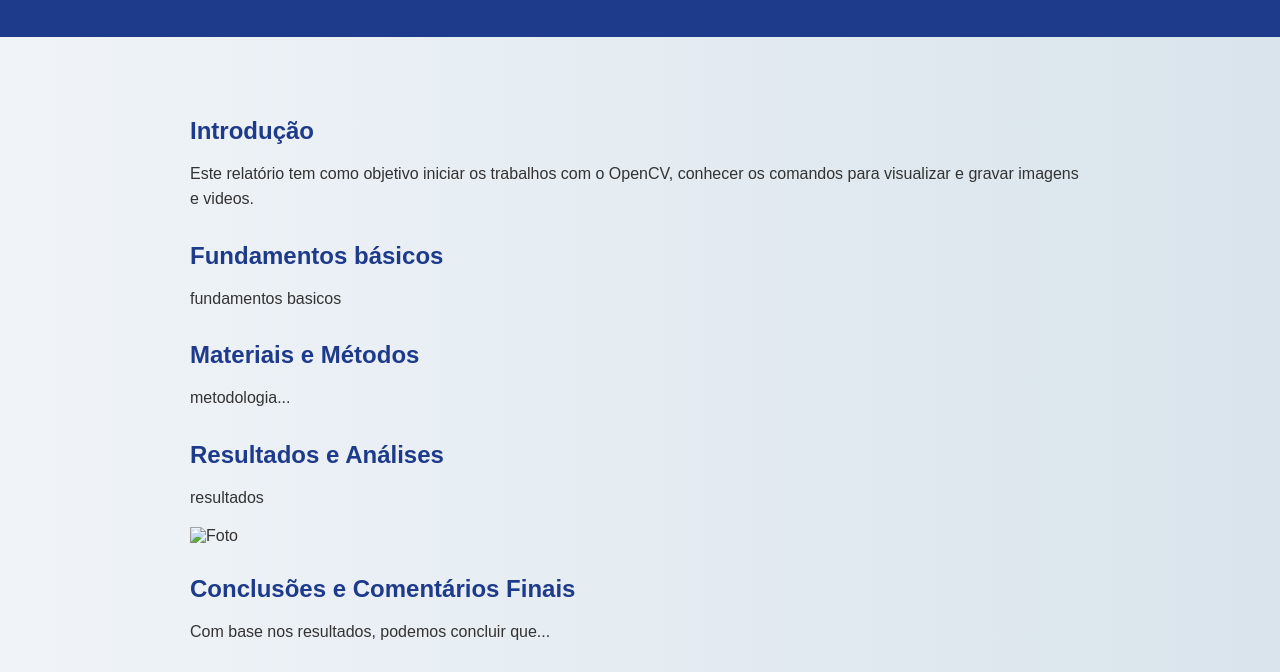
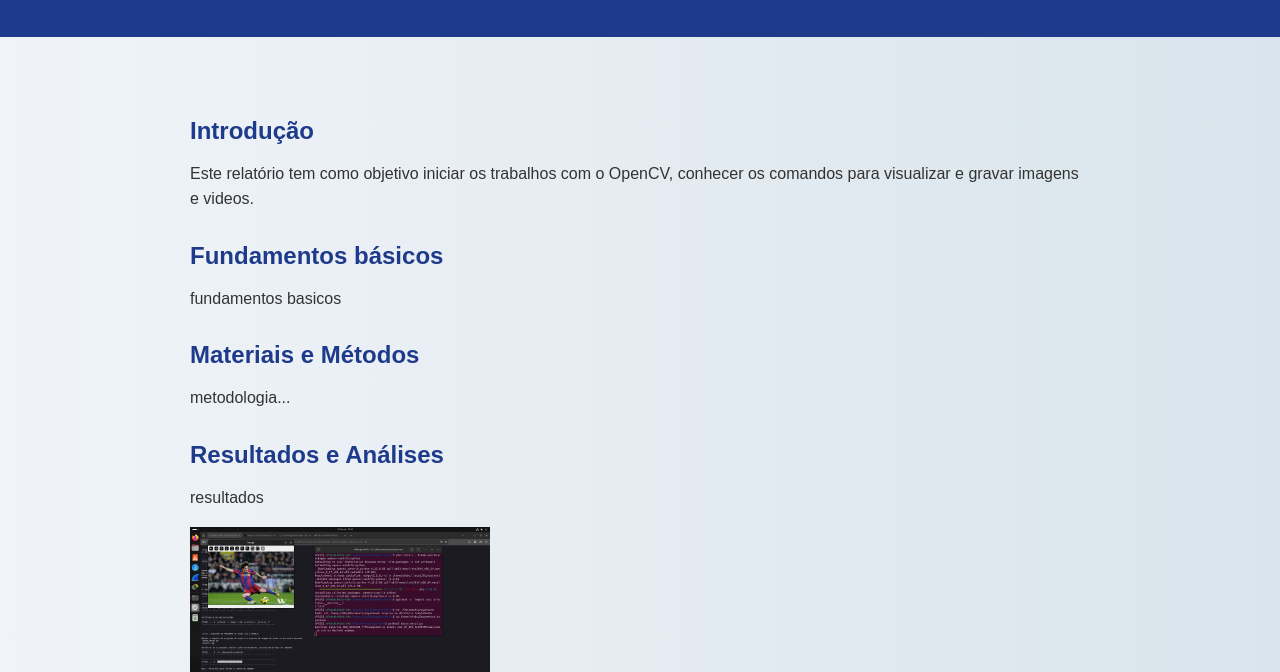
Before and after one commit to nayvvm/nayvvm.github.io, a plain HTML site: page relatorios/relatorio_1/relatorio1.html in a window 1280 px wide. Shown: the part 129-801 px from the top of the page. Drawn offline with Linux system fonts and the light colour scheme.

Commit message:
fix path

```diff
--- a/relatorios/relatorio_1/relatorio1.html
+++ b/relatorios/relatorio_1/relatorio1.html
@@ -160,7 +160,7 @@
       <p>
         resultados
       </p>
-      <img src="relatorios/relatorio_1/parte_1.png" alt="Foto" width="300">
+      <img src="parte_1.png" alt="Foto" width="300">
     </section>
 
     <section>
```
